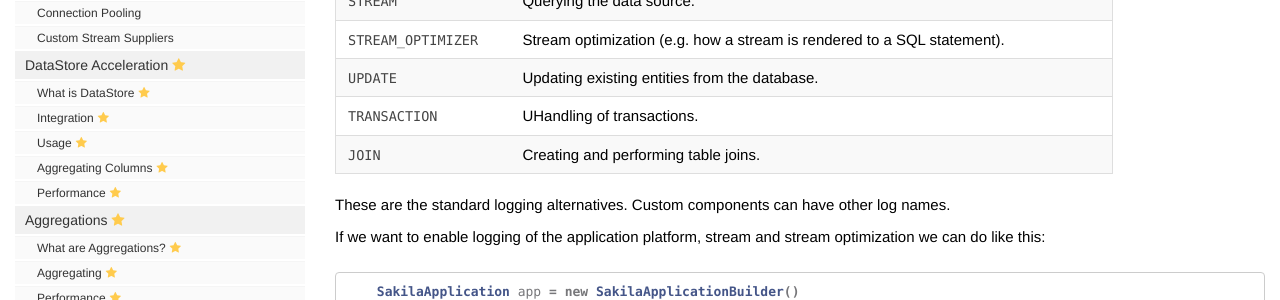
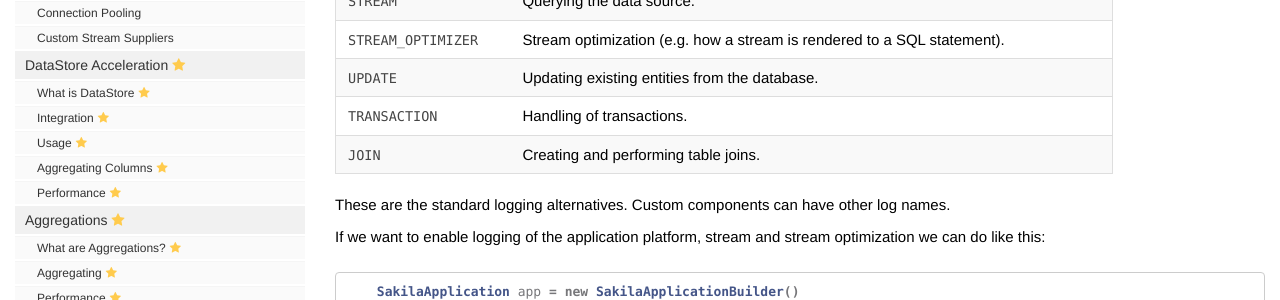
Before and after one commit to speedment/speedment-doc, a Jekyll site: the page built from pages/application_configuration.md, in a window 1280 px wide and 900 px high, scrolled down 2160 px. Shown: the part 153-453 px from the top of the window. Built offline with Jekyll 4.4.1, drawn with Linux system fonts in a browser that asks for light colours; nearby versions of some CDN libraries; comment, search, counter and statistics services are not loaded.

Commit message:
Fix typo

```diff
--- a/pages/application_configuration.md
+++ b/pages/application_configuration.md
@@ -65,7 +65,7 @@
 | `STREAM`             | Querying the data source.                                                                 |
 | `STREAM_OPTIMIZER`   | Stream optimization (e.g. how a stream is rendered to a SQL statement).                   |
 | `UPDATE`             | Updating existing entities from the database.                                             |
-| `TRANSACTION`        | UHandling of transactions.                                                                |
+| `TRANSACTION`        | Handling of transactions.                                                                 |
 | `JOIN`               | Creating and performing table joins.                                                      |
 
 
```
